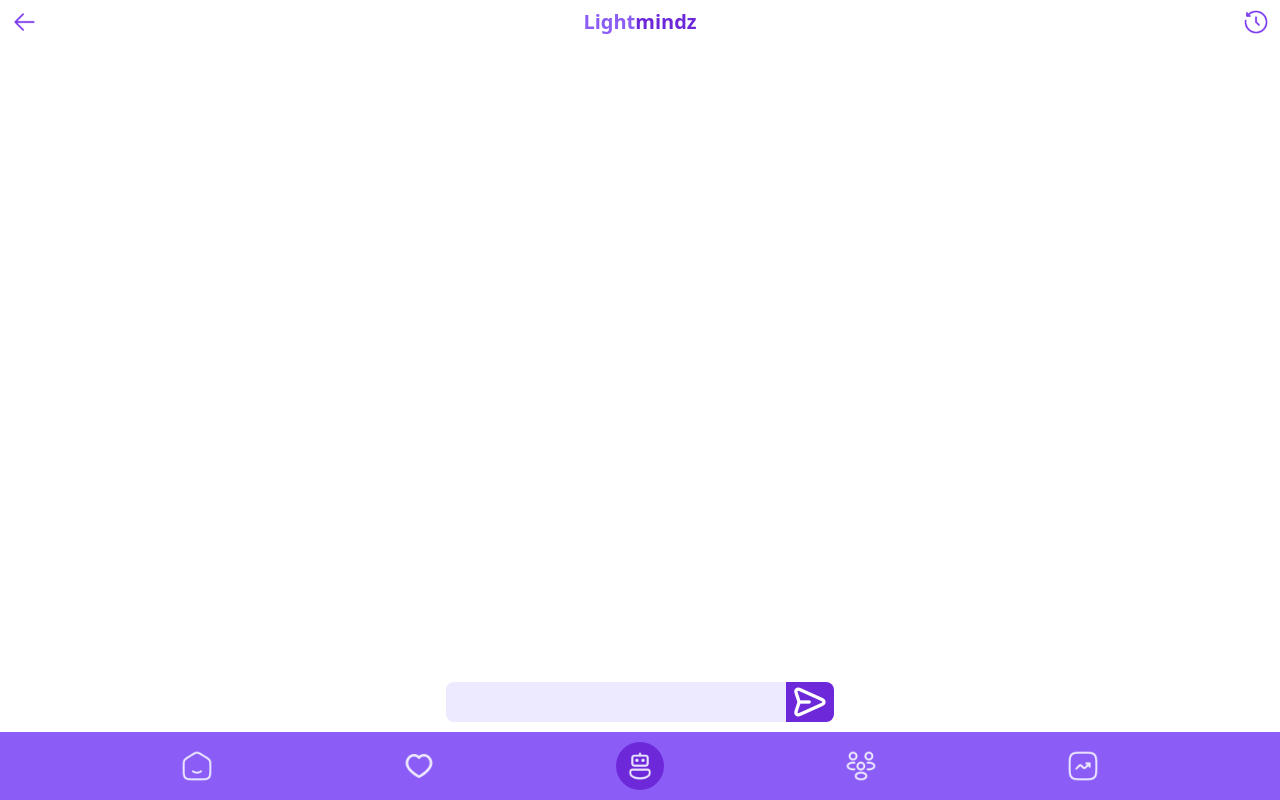
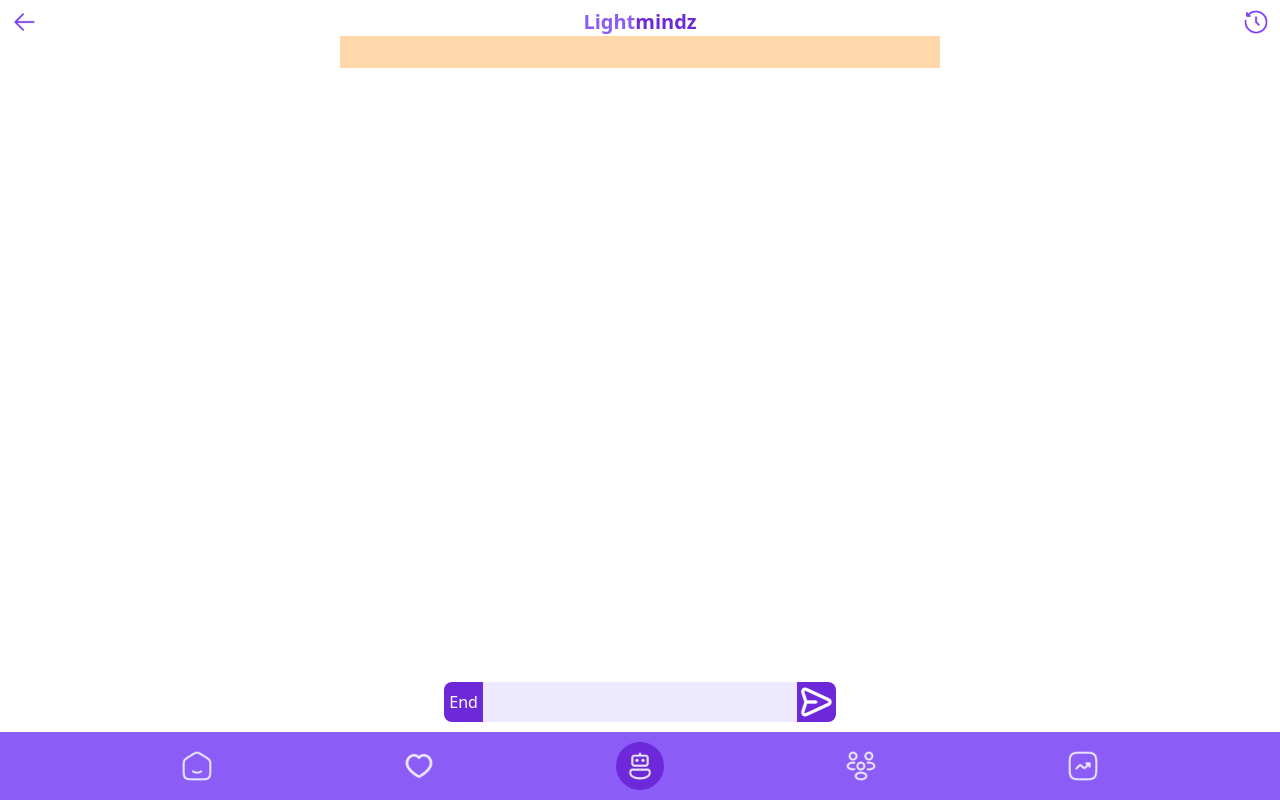
Before and after one commit to thejvanth08/lightmindz_fullstack, a React (Vite) app in the folder fullstack/client/: page /chatbot in a window 1280 px wide. Built offline with nearby package versions, Linux system fonts and the light colour scheme.

Commit message:
code chatbot sentiment-analysis

```diff
--- /dev/null
+++ b/fullstack/client/src/components/Message.jsx
@@ -0,0 +1,6 @@
+const Message = ({ role, message }) => {
+  return <div className={`w-2/3 p-2 mb-3.5 rounded-lg ${role === "user" ? "bg-violet-100 float-right" : "bg-violet-300 float-left"}`}>
+  {message}
+  </div>;
+}
+export default Message;
--- a/fullstack/client/src/components/index.jsx
+++ b/fullstack/client/src/components/index.jsx
@@ -5,5 +5,6 @@
 import Mood from "./Mood";
 import NavBar from "./NavBar";
 import Back from "./Back";
+import Message from "./Message"
 
-export {Logo, Input, Problem, Profile, Mood, NavBar, Back};
+export {Logo, Input, Problem, Profile, Mood, NavBar, Back, Message};
--- a/fullstack/client/src/pages/Chatbot.jsx
+++ b/fullstack/client/src/pages/Chatbot.jsx
@@ -1,4 +1,4 @@
-import { Logo, Back } from "../components";
+import { Logo, Back, Message } from "../components";
 import historyIcon from "../assets/images/history-icon.png";
 import sendIcon from "../assets/images/send-icon.png";
 import { useState, useRef } from "react";
@@ -9,55 +9,94 @@
 
   const inputRef = useRef(null);
 
+  const handleEnd = async () => {
+    const userChat = conversation.filter((chat) => chat.role === "user").map((chat) => chat.message);
+    console.log("conversation ended");
+    console.log(userChat);
+    try {
+      const { data } = await axios.post("/rasa/upload-chat", {
+        userChat: userChat
+      });
+
+    } catch(err) {
+      console.log(err);
+    }
+
+  };
+
   const handleSend = async (e) => {
-    e.preventDefault();
+    if(e) {
+      e.preventDefault();
+    }
     const inputEle = inputRef.current;
     const msg = inputEle.value;
-    setConversation(() => [...conversation, {
-      role: "user",
-      message: msg }]);
+    const updatedUserChat = [
+      ...conversation,
+      {
+        role: "user",
+        message: msg,
+      },
+    ];
+
+    setConversation(updatedUserChat);
     inputEle.value = "";
+
     try {
       const { data } = await axios.post("/rasa/message", {
         message: msg
       });
-      console.log(data.response);
-      setConversation(() => [...conversation, {
+
+      const updatedBotChat = [...updatedUserChat, {
         role: "bot",
         message: data.response
-      }]);
+      }]
+      setConversation(updatedBotChat);
     } catch (err) {
       console.log(err);
     }
-
-
   }
 
   return (
     <div className="px-2.5 py-2 pb-20">
-      <div className="flex justify-between items-center">
+      <div className="flex justify-between items-center overflow-y-hidden">
         <Back></Back>
         <Logo></Logo>
         <div>
-          <img
-            className="w-7 h-7"
-            src={historyIcon}/>
+          <img className="w-7 h-7" src={historyIcon} />
         </div>
       </div>
-      <div>
-        <div>
-          {
-            conversation.length > 0 &&
-            conversation.map(({ role, message }) => (
-              <div className="w-20 h-auto bg-violet-300">{message}</div>
-            ))
-          }
+      <div className="bg-orange-200 max-w-[600px] h-auto mx-auto overflow-y-auto">
+        <div className="">
+          <div className="w-full mt-8">
+            {conversation.length > 0 &&
+              conversation.map((msgItem, index) => (
+                <Message key={index} {...msgItem}></Message>
+              ))}
+          </div>
         </div>
-        <form onSubmit={handleSend} className="fixed w-[400px] flex justify-center bottom-[78px] left-1/2 -translate-x-1/2">
-          <input name="message" ref={inputRef} type="text" className="bg-violet-100 font-semibold w-[85%] px-2.5 rounded-l-lg outline-none" />
-          <button type="submit" className="bg-primary w-[12%] inline-flex justify-center items-center rounded-r-lg">
-            <img src={sendIcon}
-              className="w-10 h-10"/>
+        <form
+          onSubmit={handleSend}
+          className="fixed w-full max-w-[400px] px-1 flex justify-center bottom-[78px] left-1/2 -translate-x-1/2"
+        >
+          <button
+            type="button"
+            onClick={handleEnd}
+            className="bg-primary text-white w-[10%] inline-flex justify-center items-center rounded-l-lg"
+          >
+            End
+          </button>
+          <input
+            name="message"
+            ref={inputRef}
+            type="text"
+            autoComplete="off"
+            className="bg-violet-100 font-semibold w-[80%] px-2.5 outline-none"
+          />
+          <button
+            type="submit"
+            className="bg-primary w-[10%] inline-flex justify-center items-center rounded-r-lg"
+          >
+            <img src={sendIcon} className="w-10 h-10" />
           </button>
         </form>
       </div>
```
Also changed, not shown: 1 other file (tests, documents, lock files or other folders).
